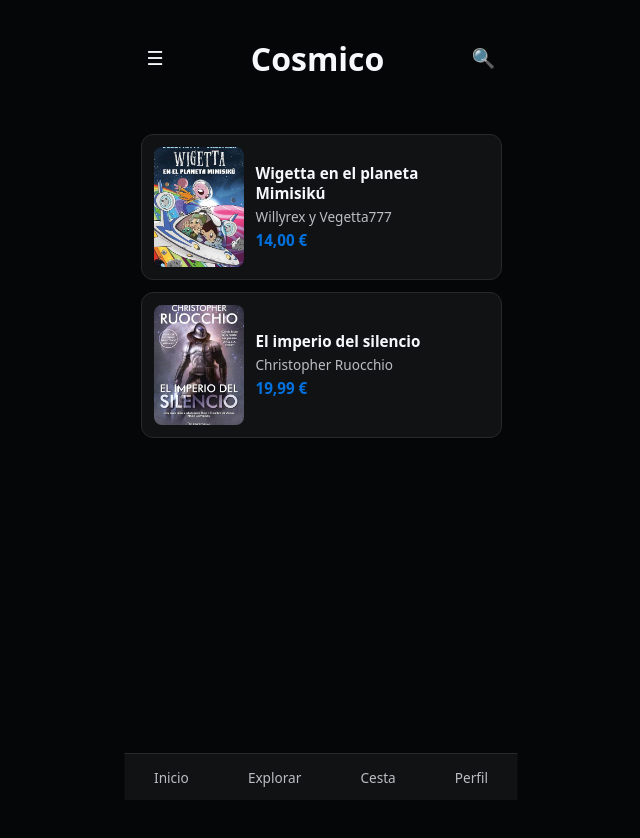
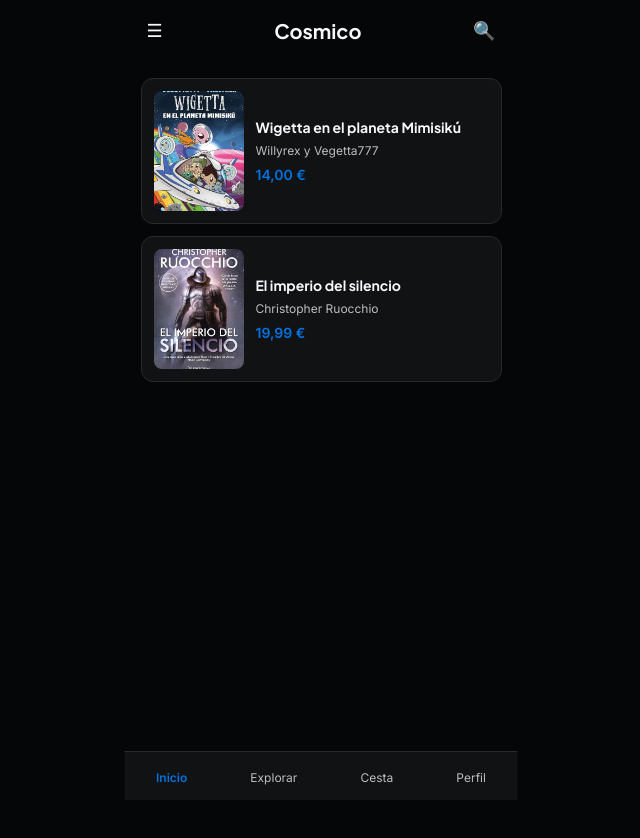
Before and after one commit to luiscampillo07-oss/Mi-proyecto-de-libros, a plain HTML site: page index.html in a window 1280 px wide. Shown: the whole page, without its empty margins (319-959 px from the left). After the commit the page ends 800 px from the top, so only its background shows below. Drawn offline with Linux system fonts and the light colour scheme.

Commit message:
Apartado 5: fuentes y unidades

```diff
--- a/css/estilos.css
+++ b/css/estilos.css
@@ -5,21 +5,54 @@
     --text-main: oklch(0.98 0.005 250);
     --text-muted: oklch(0.80 0.005 250);
     --brand: oklch(0.55 0.20 250);
+
+    --font-body: 'Inter', system-ui, sans-serif;
+    --font-display: 'Plus Jakarta Sans', system-ui, sans-serif;
+
+    --text-xs: 0.75rem;
+    /* Caption (12 px) */
+    --text-sm: 0.875rem;
+    /* Body Small (14 px) */
+    --text-base: 1rem;
+    /* Body (16 px) */
+    --text-lg: 1.125rem;
+    /* H3 (18 px) */
+    --text-xl: 1.25rem;
+    /* H2 (20 px) */
+    --text-2xl: 1.5rem;
+    /* H1 (24 px) */
+    --text-3xl: 1.875rem;
+    /* Display (30 px) */
 }
 
-* {
+*,
+*::before,
+*::after {
     box-sizing: border-box;
 }
 
 body {
     background-color: var(--bg-page);
     color: var(--text-main);
-    font-family: system-ui, sans-serif;
+    font-family: var(--font-body);
+    font-size: var(--text-base);
+    line-height: 1.5;
     margin: 0;
     max-width: 393px;
     margin-inline: auto;
-    min-height: 852px;
+    min-height: 100dvh;
     padding-bottom: 90px;
+}
+
+h1,
+h2,
+h3,
+.logo {
+    font-family: var(--font-display);
+}
+
+p {
+    max-width: 65ch;
 }
 
 .app-header {
@@ -28,11 +61,16 @@ body {
     align-items: center;
     padding: 16px;
 
+    .logo {
+        font-size: var(--text-xl);
+        margin: 0;
+    }
+
     button {
         background: none;
         border: none;
         color: var(--text-main);
-        font-size: 1.2rem;
+        font-size: var(--text-lg);
     }
 }
 
@@ -73,7 +111,7 @@ article.card {
     }
 
     .card-title {
-        font-size: 0.95rem;
+        font-size: var(--text-sm);
         margin: 0;
 
         a {
@@ -84,7 +122,7 @@ article.card {
 
     .card-author {
         color: var(--text-muted);
-        font-size: 0.85rem;
+        font-size: var(--text-xs);
         margin: 0;
     }
 
@@ -92,7 +130,7 @@ article.card {
         font-weight: 700;
         color: var(--brand);
         margin: 0;
-        font-size: 0.95rem;
+        font-size: var(--text-sm);
     }
 }
 
@@ -117,7 +155,12 @@ article.card {
         a {
             color: var(--text-muted);
             text-decoration: none;
-            font-size: 0.85rem;
+            font-size: var(--text-xs);
+
+            &.active {
+                color: var(--brand);
+                font-weight: 700;
+            }
         }
     }
 }
--- a/index.html
+++ b/index.html
@@ -5,6 +5,10 @@
     <meta charset="UTF-8">
     <meta name="viewport" content="width=device-width, initial-scale=1.0">
     <title>Cosmico</title>
+    <link rel="preconnect" href="https://fonts.gstatic.com" crossorigin>
+    <link
+        href="https://fonts.googleapis.com/css2?family=Inter:wght@400;500;600&family=Plus+Jakarta+Sans:wght@600;700&display=swap"
+        rel="stylesheet">
     <link rel="stylesheet" href="css/estilos.css">
 </head>
 
```
